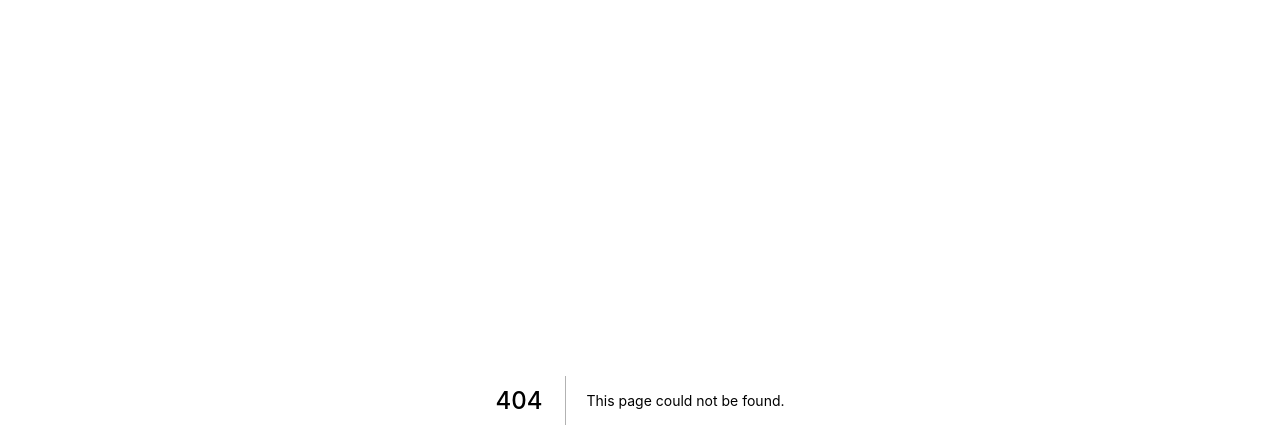
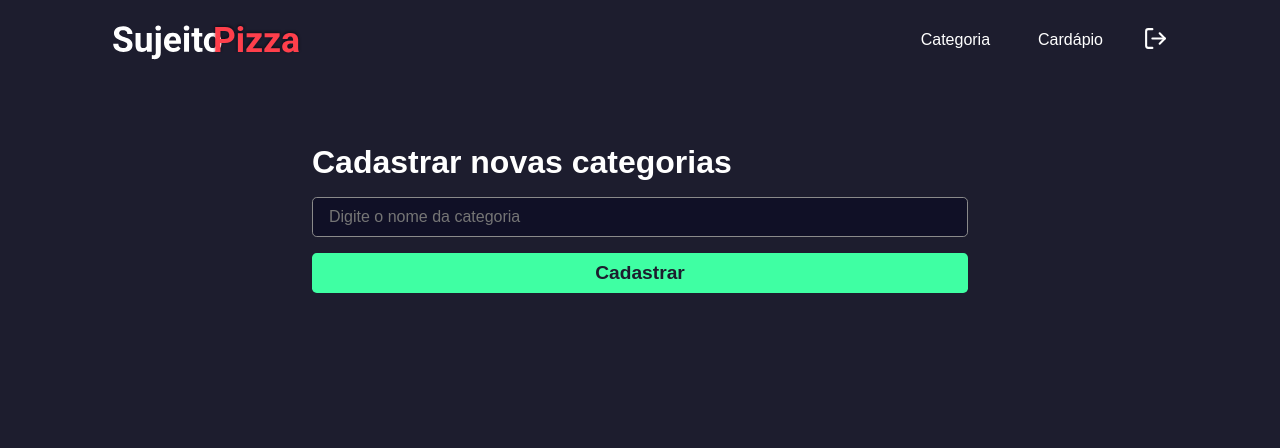
Before and after one commit to Gusthgomes/SujeitoPizza, a Next.js app: page /category in a window 1280 px wide. Before the commit this address had no page. Shown: the top 448 px of the page. Built offline with nearby package versions, Linux system fonts and the light colour scheme.

Commit message:
feat: create page category

```diff
--- a/src/components/Header/styles.module.scss
+++ b/src/components/Header/styles.module.scss
@@ -14,6 +14,12 @@
 
     img {
         cursor: pointer;
+        transition: transform 0.8s;
+
+        &:hover {
+            transform: scale(1.5)
+        }
+
     }
 }
 
--- /dev/null
+++ b/src/pages/category/index.tsx
@@ -0,0 +1,47 @@
+import {useState, FormEvent } from 'react';
+import Head from 'next/head';
+import { Header } from '../../components/Header';
+import styles from './styles.module.scss';
+
+export default function Category(){
+    const [name, setName] = useState('');
+
+    async function handleRegister(event: FormEvent){
+        event.preventDefault();
+
+        alert("Categoria" + name)
+    }
+
+    return(
+        <>
+            <Head>
+                <title>Categoria - Sujeito Pizzaria</title>
+            </Head>
+            <div>
+                <Header/>
+
+                <main className={styles.container}>
+                    <h1>Cadastrar novas categorias</h1>
+
+                    <form className={styles.form} onSubmit={handleRegister}>
+                        <input
+                         type="text"
+                         placeholder='Digite o nome da categoria'
+                         className={styles.input}
+                         value={name}
+                         onChange={ (e) => setName(e.target.value) }
+                          />
+
+                          <button
+                          className={styles.buttonAdd}
+                           type='submit'>
+                            Cadastrar
+                          </button>
+
+                    </form>
+
+                </main>
+            </div>
+        </>
+    )
+}
--- /dev/null
+++ b/src/pages/category/styles.module.scss
@@ -0,0 +1,39 @@
+.container {
+    max-width: 720px;
+    margin: 4rem auto;
+    padding: 0 2rem;
+    display: flex;
+    justify-content: space-between;
+    flex-direction: column;
+}
+
+.container h1 {
+    color: var(--white);
+}
+
+.form {
+    display: flex;
+    flex-direction: column;
+    margin: 1rem 0;
+}
+
+.input {
+    background-color: var(--dark-900);
+    border: 0;
+    padding: 1rem;
+    height: 40px;
+    border-radius: 0.3rem;
+    color: var(--white);
+    border: 1px solid var(--gray-100);
+    margin-bottom: 1rem;
+}
+
+.buttonAdd {
+    height: 40px;
+    border: 0;
+    background-color: var(--green-900);
+    font-weight: bold;
+    font-size: 1.2rem;
+    border-radius: 0.3rem;
+    color: var(--dark-700);
+}
```
